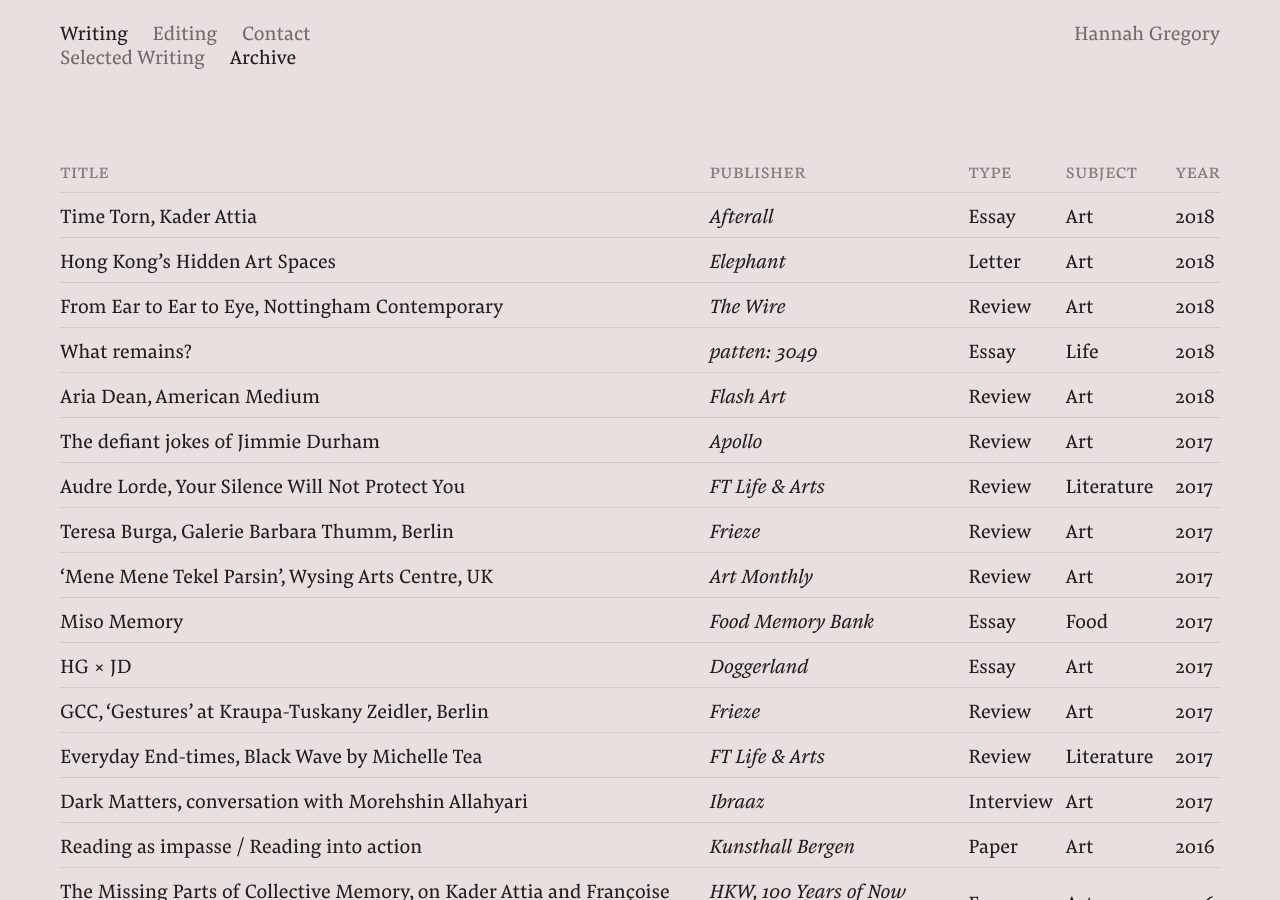
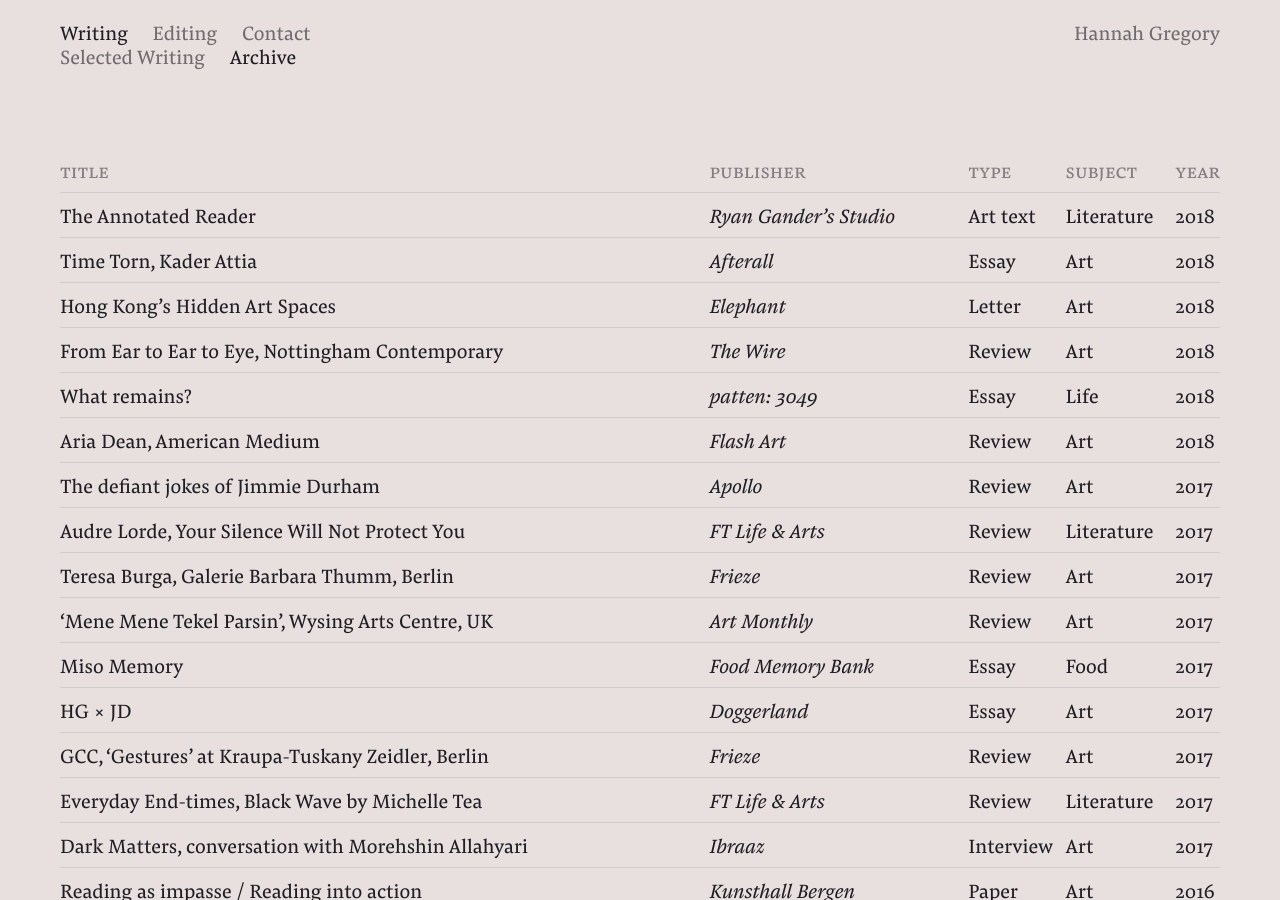
Before and after one commit to hg-site/hg-site.github.io, a Jekyll site: the page built from archive/index.markdown, in a window 1280 px wide and 900 px high. Built offline with Jekyll 4.4.1, drawn with Linux system fonts in a browser that asks for light colours.

Commit message:
Updated Index

```diff
--- a/archive/index.markdown
+++ b/archive/index.markdown
@@ -15,6 +15,14 @@
 </tr>
 </thead>
 <tbody class="list">
+
+<tr data-href="LINK ADDRESS TO WEBPAGE">
+	<td class="title">The Annotated Reader</td>
+	<td class="publisher">Ryan Gander’s Studio</td>
+	<td class="type">Art text</td>
+	<td class="subject">Literature</td>
+	<td class="year">2018</td>
+</tr>
 
 <tr data-href="https://www.afterall.org/journal/issue.46/time-torn">
 	<td class="title">Time Torn, Kader Attia</td>
```
